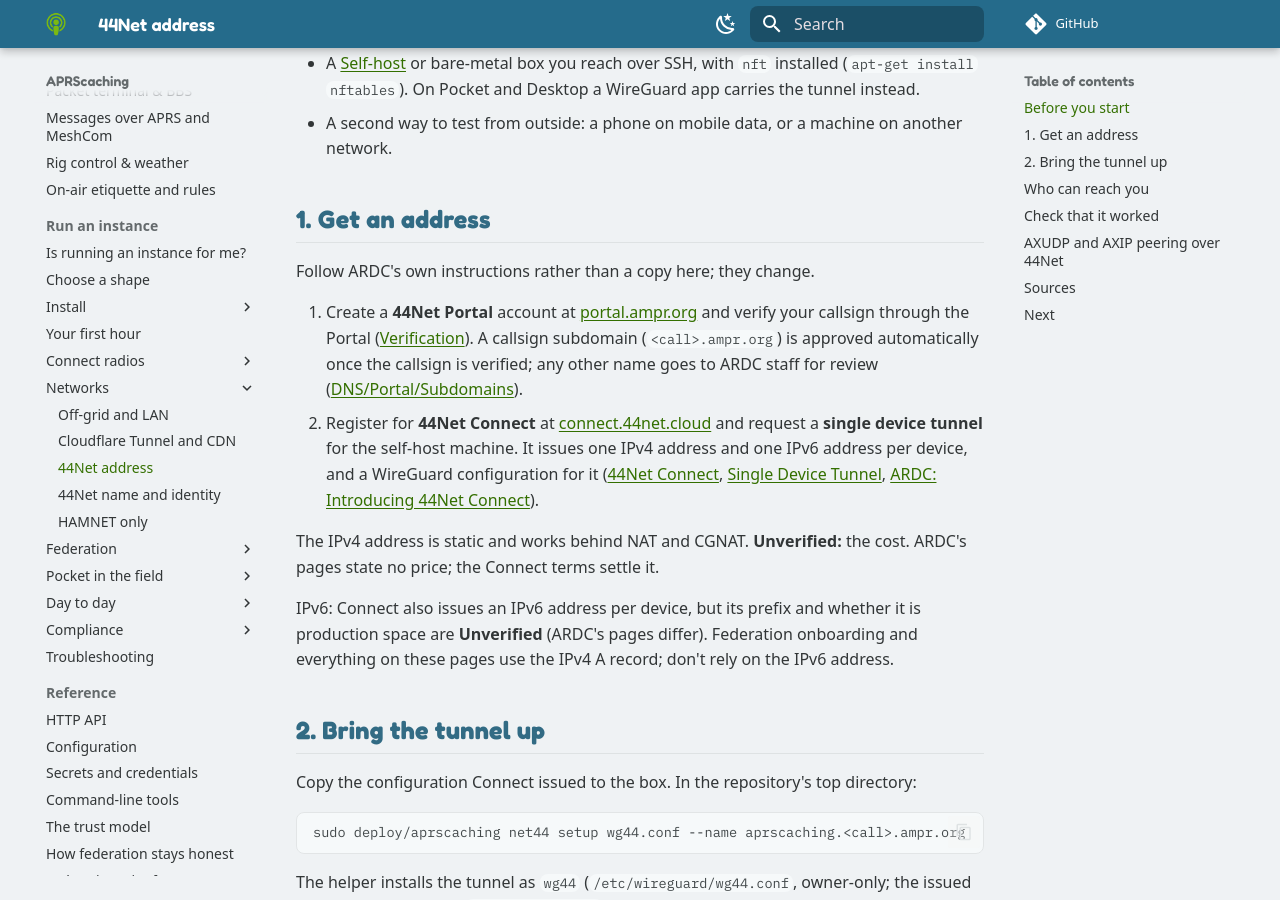
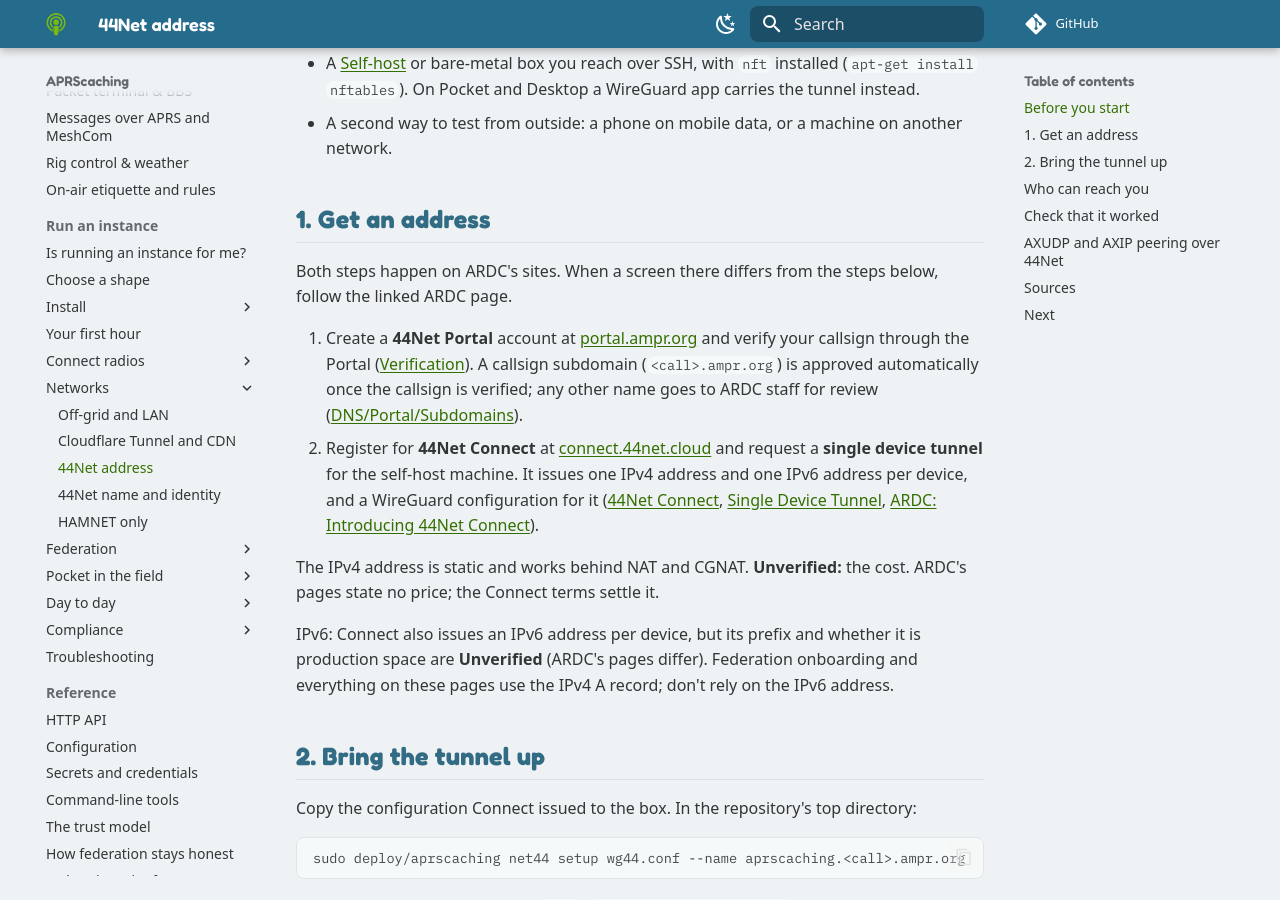
Before and after one commit to apachler/aprscaching, an MkDocs documentation site: the page built from docs/run/networks/44net.md, in a window 1280 px wide and 900 px high, scrolled down 1044 px. Built offline with MkDocs 1.6.1 and Material for MkDocs 9.7.7, drawn with Linux system fonts in a browser that asks for light colours; comment, search, counter and statistics services are not loaded.

Commit message:
docs: the 44Net page says to follow ARDC's linked pages when their screens differ (#316)
Replaces an author's note ("rather than a copy here") with a sentence
for the reader.

Signed-off-by: Andreas Pachler <apachler@paan-systems.com>

```diff
--- a/docs/run/networks/44net.md
+++ b/docs/run/networks/44net.md
@@ -45,7 +45,8 @@
 
 ## 1. Get an address
 
-Follow ARDC's own instructions rather than a copy here; they change.
+Both steps happen on ARDC's sites. When a screen there differs from the steps below, follow the linked ARDC
+page.
 
 1. Create a **44Net Portal** account at [portal.ampr.org](https://portal.ampr.org/) and verify your callsign
    through the Portal ([Verification](https://wiki.ampr.org/wiki/Verification)). A callsign subdomain
```
